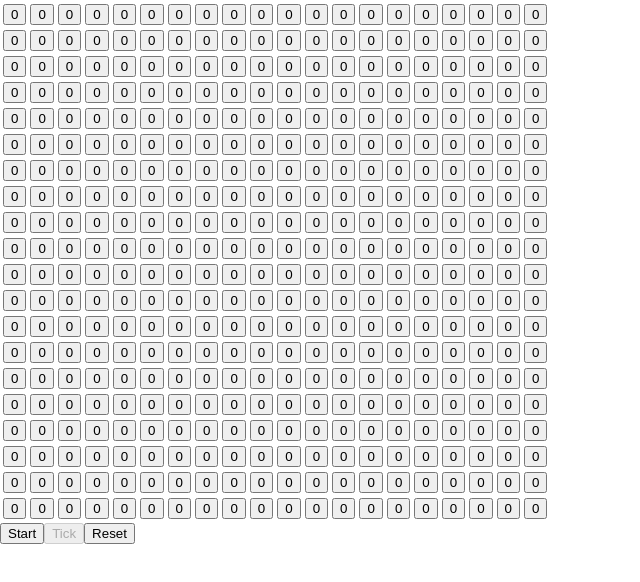
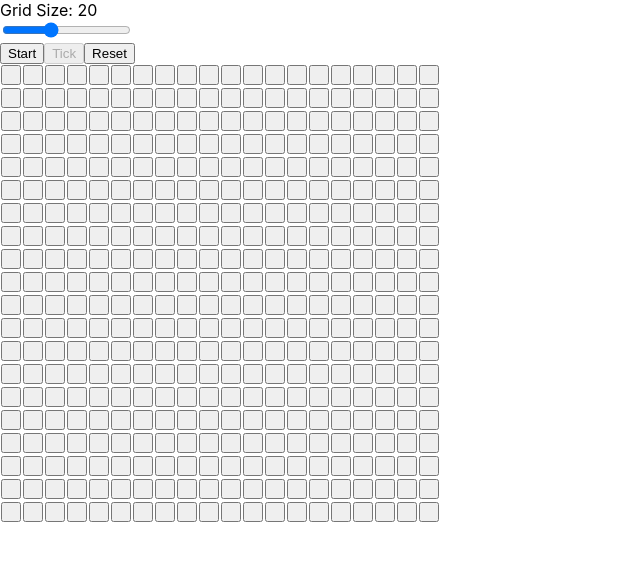
Before and after one commit to James-Quigley/life, a React (Create React App) app: page / in a window 1280 px wide. Shown: the top 582 px of the page, without its empty margins (0-640 px from the left). Built offline with nearby package versions, Linux system fonts and the light colour scheme.

Commit message:
Slightly cleaner looks

```diff
--- a/src/App.css
+++ b/src/App.css
@@ -26,7 +26,12 @@
   from {
     transform: rotate(0deg);
   }
+
   to {
     transform: rotate(360deg);
   }
 }
+
+table {
+  border-collapse: collapse;
+}
--- a/src/App.tsx
+++ b/src/App.tsx
@@ -2,11 +2,11 @@ import React, { useState } from 'react';
 import logo from './logo.svg';
 import './App.css';
 
-const aliveStyle = {
-  backgroundColor: "#5be018"
-}
+
+
 
 interface State {
+  size: number
   grid: Grid
   started: boolean
 }
@@ -15,22 +15,38 @@ const gridSize = 20;
 function App() {
 
   const defaultState: State = {
+    size: gridSize,
     grid: new Grid(gridSize),
     started: false
   };
 
   const [state, setState] = useState(defaultState);
 
+  const sharedStyle = {
+    margin: 0,
+    // padding: 0,
+    width: '20px',
+    height: '20px'
+  }
+
+  const aliveStyle = {
+    ...sharedStyle,
+    backgroundColor: "#5be018"
+  }
+
+  const deadStyle = {
+    ...sharedStyle
+  }
+
   const gridStr = state.grid.cells.map(arr =>
     <tr key={arr[0].x}>
       {arr.map(cell =>
         <td key={cell.x + "" + cell.y}>
-          <button style={cell.alive ? aliveStyle : {}} disabled={state.started} onClick={() => {
+          <button style={cell.alive ? aliveStyle : deadStyle} disabled={state.started} onClick={() => {
             const newState = state;
             newState.grid.cells[cell.x][cell.y].alive = !newState.grid.cells[cell.x][cell.y].alive;
             setState(newState);
           }}>
-            {cell.alive ? 1 : 0}
           </button>
         </td>
       )}
@@ -38,12 +54,18 @@ function App() {
   );
   return (
     <div>
-      <table>
-        <tbody>
-          {gridStr}
-        </tbody>
-      </table>
 
+      <label htmlFor="size">Grid Size: {state.size}</label>
+      <br />
+      <input type="range" min="3" max="50" value={state.size} name="size" onChange={(e) => {
+        const newSize = parseInt(e.target.value);
+        setState({
+          ...defaultState,
+          size: newSize,
+          grid: new Grid(newSize)
+        })
+      }} />
+      <br />
       <button disabled={state.started} onClick={() => setState({ ...state, started: true })}>Start</button>
       <button disabled={!state.started} onClick={() => {
         const newState = state;
@@ -54,6 +76,12 @@ function App() {
       <button onClick={() => {
         setState(defaultState)
       }}>Reset</button>
+
+      <table>
+        <tbody>
+          {gridStr}
+        </tbody>
+      </table>
     </div>
   );
 }
@@ -200,7 +228,7 @@ class Grid {
   }
 
   tick(): void {
-    const grid = new Grid(gridSize);
+    const grid = new Grid(this.size);
     for (let x = 0; x < this.size; x++) {
       for (let y = 0; y < this.size; y++) {
         grid.cells[x][y].alive = this.cells[x][y].shouldBeAlive();
```
